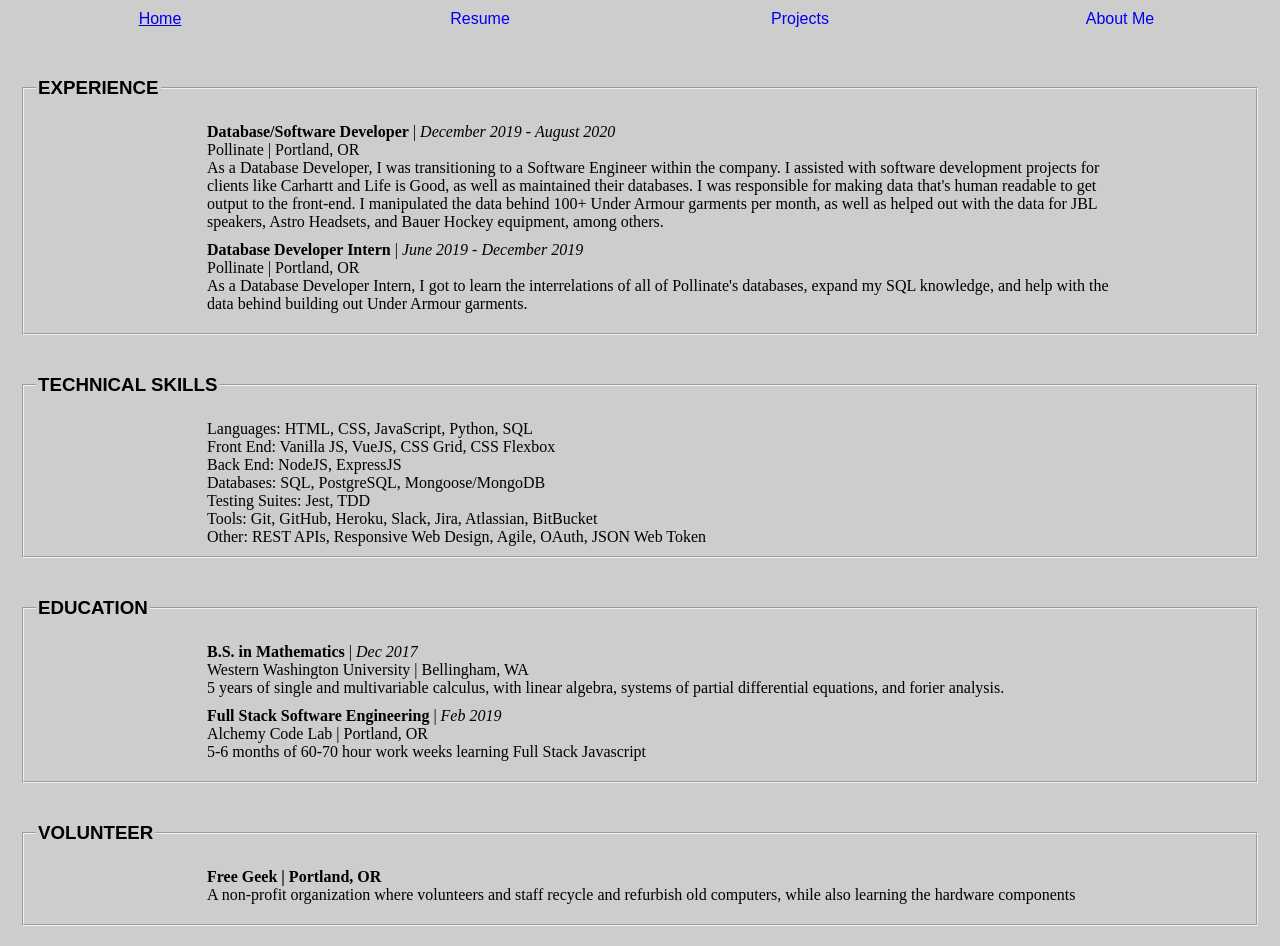
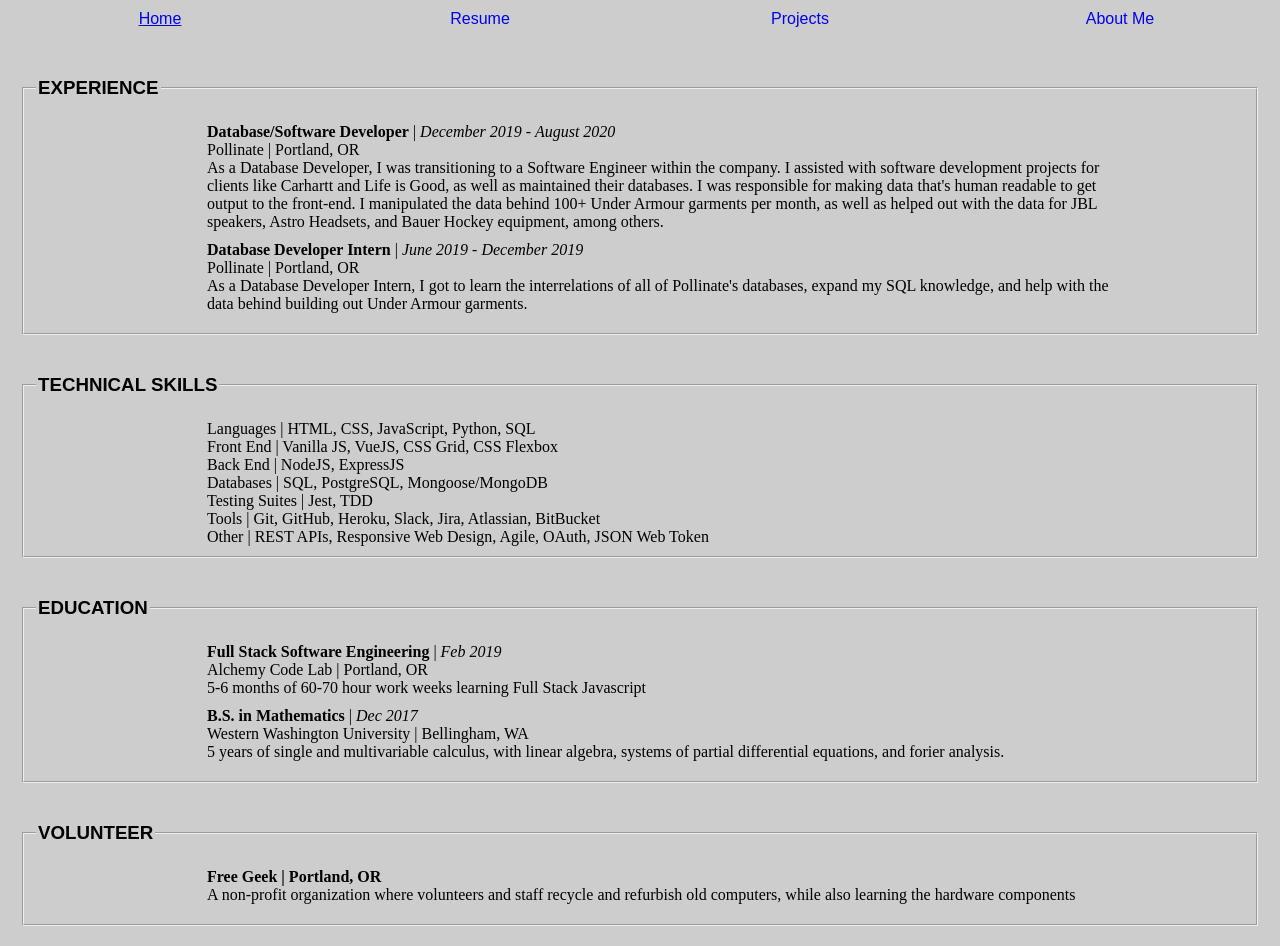
Before and after one commit to connorfrendt/portfolio, a Vue app: page /#/resume in a window 1280 px wide. Built offline with nearby package versions, Linux system fonts and the light colour scheme; a web font is replaced by a local one.

Commit message:
refactoring some code

```diff
--- a/src/components/AboutMe.vue
+++ b/src/components/AboutMe.vue
@@ -1,6 +1,6 @@
 <template>
     <div>
-            About Me (PH)
+        About Me (PH)
     </div>
 </template>
 
--- a/src/components/Home.vue
+++ b/src/components/Home.vue
@@ -22,7 +22,7 @@
                     <img src="../assets/linkedin.png" style="height: 50px" />
                 </a>
                 <a href="https://www.github.com/connorfrendt" target="_blank">
-                    <img src="../assets/github.jpg" style="height: 50px" />
+                    <img src="../assets/github.jpg" style="height: 50px; border-radius: 5px;" />
                 </a>
             </div>
         </div>
--- a/src/components/Resume.vue
+++ b/src/components/Resume.vue
@@ -23,7 +23,7 @@
                 </legend>
                     <ul class="section-descriptors">
                         <li v-for="skill in techSkills" :key="skill.id">
-                            <div>{{ skill.title }}: {{ skill.names }}</div>
+                            <div>{{ skill.title }} | {{ skill.names }}</div>
                         </li>
                     </ul>
             </fieldset>
@@ -125,21 +125,22 @@
             ],
             schools: [
                 {
+                    id: 'alchemy',
+                    institution: 'Alchemy Code Lab',
+                    gradDate: 'Feb 2019',
+                    program: 'Full Stack Software Engineering',
+                    place: 'Portland, OR',
+                    description: '5-6 months of 60-70 hour work weeks learning Full Stack Javascript'
+                },
+                {
                     id: 'wwu',
                     institution: 'Western Washington University',
                     gradDate: 'Dec 2017',
                     program: 'B.S. in Mathematics',
                     place: 'Bellingham, WA',
                     description: '5 years of single and multivariable calculus, with linear algebra, systems of partial differential equations, and forier analysis.'
-                },
-                {
-                    id: 'alchemy',
-                    institution: 'Alchemy Code Lab',
-                    gradDate: 'Feb 2019',
-                    program: 'Full Stack Software Engineering',
-                    place: 'Portland, OR',
-                    description: '5-6 months of 60-70 hour work weeks learning Full Stack Javascript'
                 }
+
             ],
             volunteering: [
                 {
```
